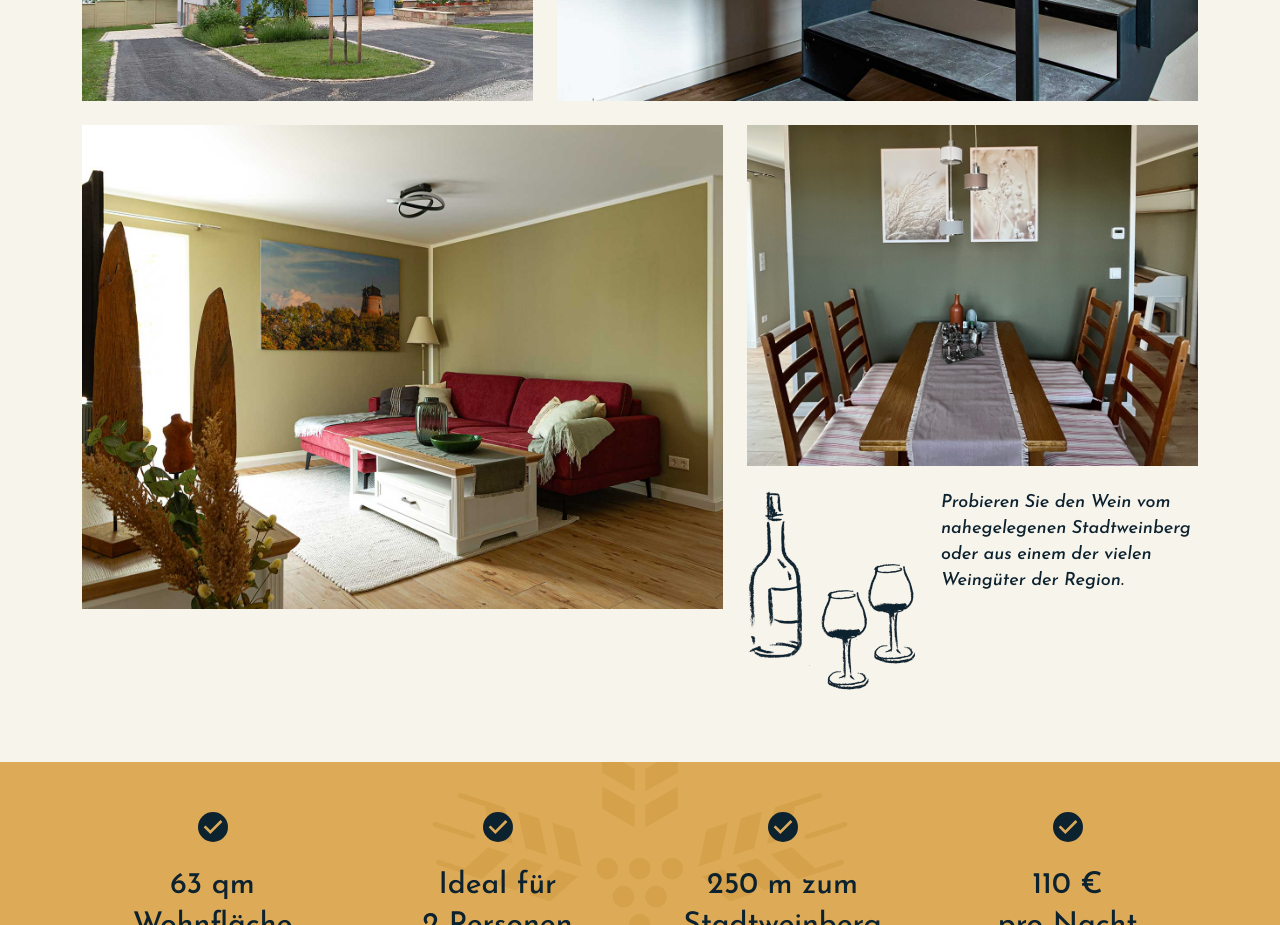
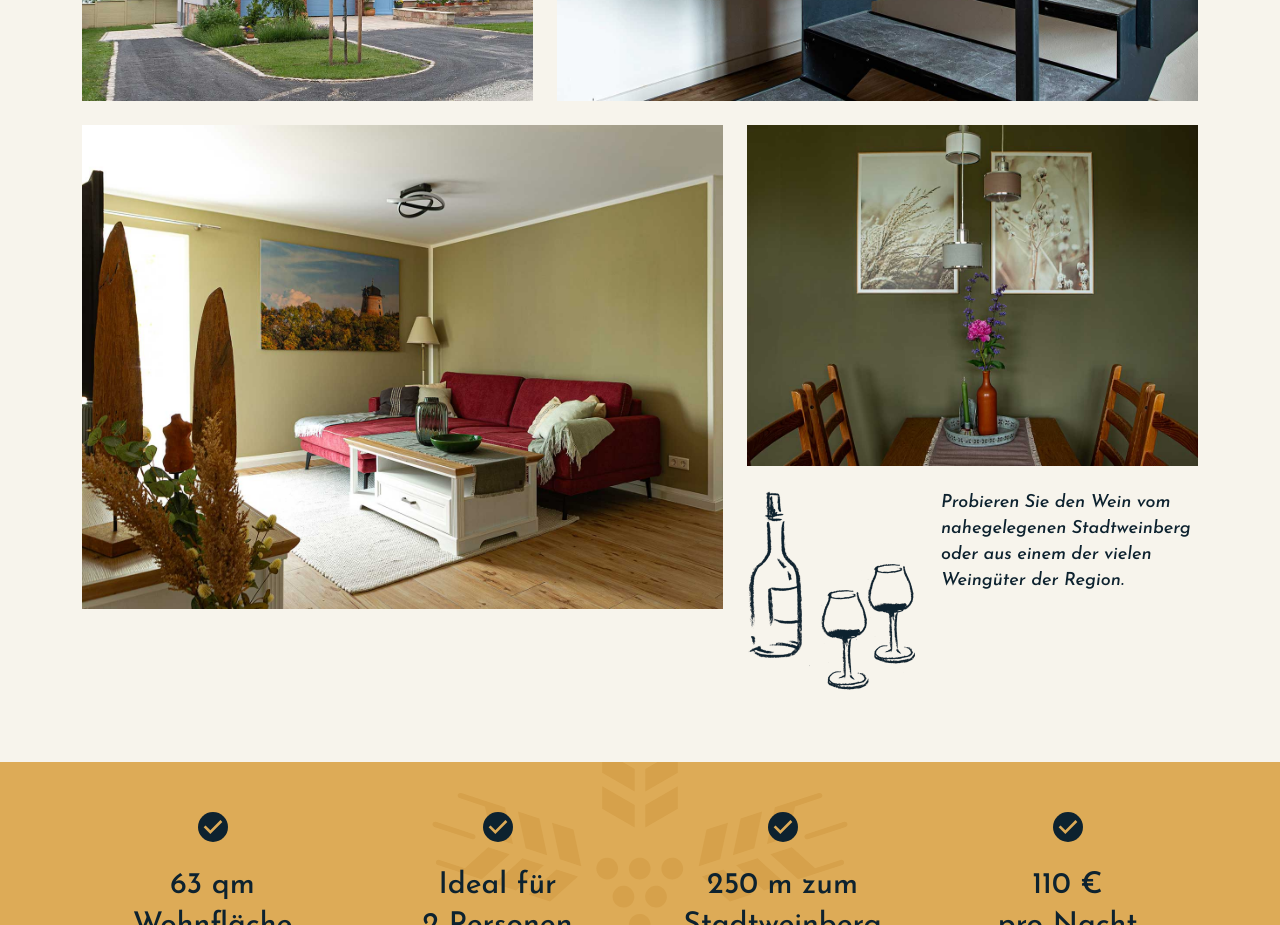
Before and after one commit to kwoellner/kornkammer-naumburg.de, a plain HTML site: page index.html in a window 1280 px wide. Shown: the part 2160-3085 px from the top of the page. Drawn offline with Linux system fonts and the light colour scheme.

Commit message:
Update index.html

```diff
--- a/index.html
+++ b/index.html
@@ -135,9 +135,9 @@
                     </div>
                     <div class="col-12 col-lg-5 mb-4">
                         <picture>
-                            <source srcset="assets/images/platzhalter_02.jpg" media="(min-width: 640px)">
-                            <source srcset="assets/images/platzhalter_02_mobil.jpg">
-                            <img src="assets/images/platzhalter_02_mobil.jpg" class="w-100 h-auto" alt="">
+                            <source srcset="assets/images/essbereich_kornkammer.jpg" media="(min-width: 640px)">
+                            <source srcset="assets/images/essbereich_kornkammer_mobil.jpg">
+                            <img src="assets/images/essbereich_kornkammer_mobil.jpg" class="w-100 h-auto" alt="">
                         </picture>
                         <div class="d-flex flex-column flex-lg-row flex-lg-row-reverse mt-4 text-center text-lg-start">
                             <div>
```
